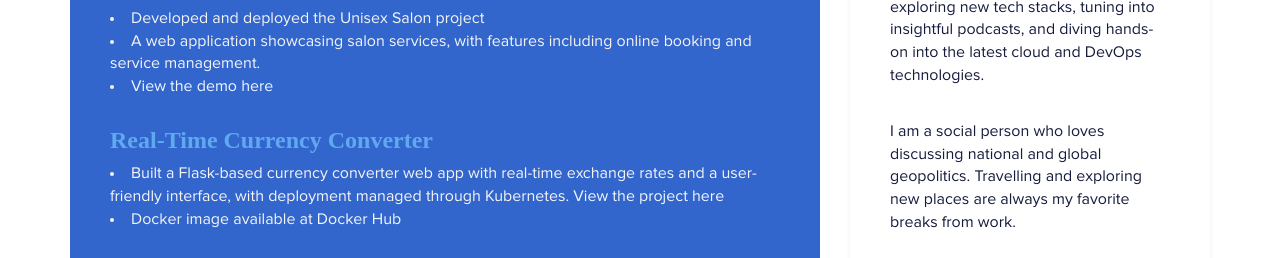
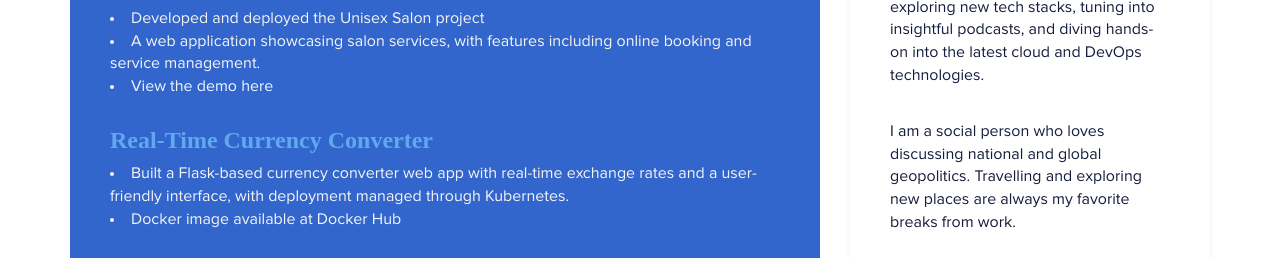
Before and after one commit to gargkrishna730/Krishna-Web, a plain HTML site: page index.html in a window 1280 px wide. Shown: the part 1357-1615 px from the top of the page. Drawn offline with Linux system fonts and the light colour scheme.

Commit message:
update index.html

```diff
--- a/index.html
+++ b/index.html
@@ -125,9 +125,10 @@ http://www.templatemo.com/tm-467-easy-profile
 						<!-- <h6>2020 Nov - 2022 Mar</h6> -->
 						<p class="education-description">
 							<li>Built a Flask-based currency converter web app with real-time exchange rates and a
-								user-friendly interface, with deployment managed through Kubernetes. <a
+								user-friendly interface, with deployment managed through Kubernetes.
+								<!-- <a
 									href="https://convertcurrency.online/" style="color: aliceblue;">View the project
-									here</a></li>
+									here</a></li> -->
 							<li>Docker image available at <a
 									href="https://hub.docker.com/r/gargkrishna730/currency-converter"
 									style="color: aliceblue;">Docker Hub</a></li>
```
